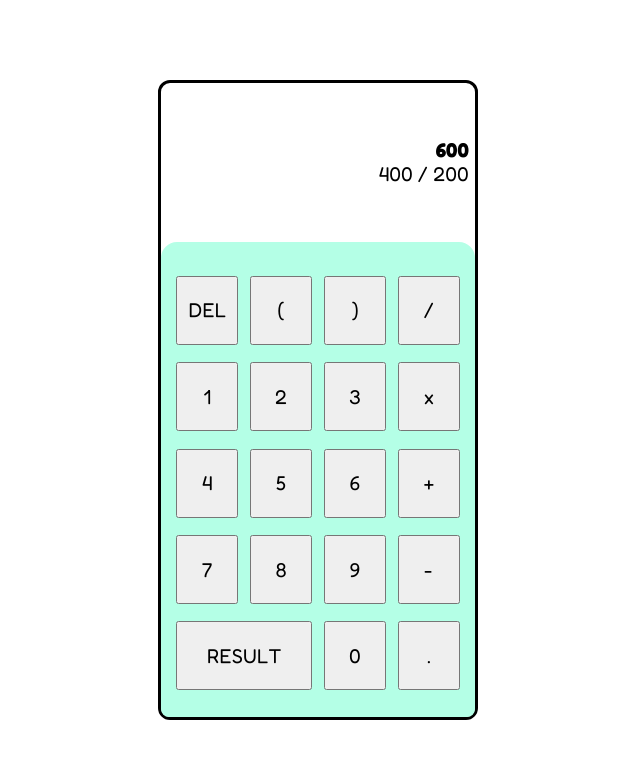
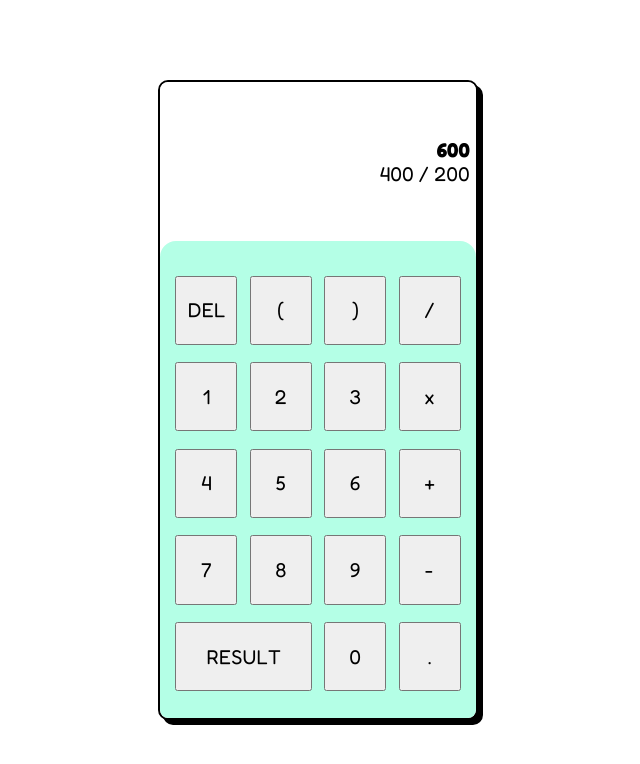
Before and after one commit to Naitive13/web-calculator, a plain HTML site: page index.html in a window 1280 px wide. Shown: the whole page, without its empty margins (322-962 px from the left). Drawn offline with Linux system fonts and the light colour scheme.

Commit message:
shadow effect on the calculator

```diff
--- a/index.css
+++ b/index.css
@@ -11,8 +11,8 @@
   font-family: "Fredoka";
 }
 
-:root{
-    --body-color:#b4ffe6;
+:root {
+  --body-color: #b4ffe6;
 }
 
 body {
@@ -24,13 +24,17 @@ body {
 }
 
 main {
-  border: solid 3px;
-  border-radius: 12px;
+  background: #fff;
+  margin: 0;
+  border: solid 2.5px #000;
+  border-radius: 10px;
   height: 80%;
   width: 25%;
   display: flex;
   flex-direction: column;
   justify-content: space-between;
+  overflow: hidden;
+  filter: drop-shadow(5px 5px);
 }
 
 section {
@@ -39,35 +43,36 @@ section {
 }
 
 .screen {
+    /* border: solid 3px #552fd9; */
+  background: #fff;
   width: 100%;
   height: 25%;
-    /* border: solid 3px #552fd9; */
-    border-radius: 8px 8px 0 0 ;
+  border-radius: 8px 8px 0 0;
   justify-content: center;
   align-items: end;
   padding-inline: 2%;
 }
 
-.buttons{
+.buttons {
   height: 75%;
   width: 100%;
   padding-top: 10%;
   padding-bottom: 2%;
   border: solid 3px var(--body-color);
-    background:  var(--body-color);
-    border-radius: 16px 16px 8px 8px ;
-    div{
+  background: var(--body-color);
+  border-radius: 16px 16px 8px 8px;
+  div {
     /* border: solid; */
     height: 20%;
     display: flex;
     justify-content: space-evenly;
   }
-    button{
+  button {
     height: 80%;
     width: 20%;
   }
 }
 
-#result{
+#result {
   width: 44%;
 }
```
Lines whose indentation alone changed are shown as unchanged.
